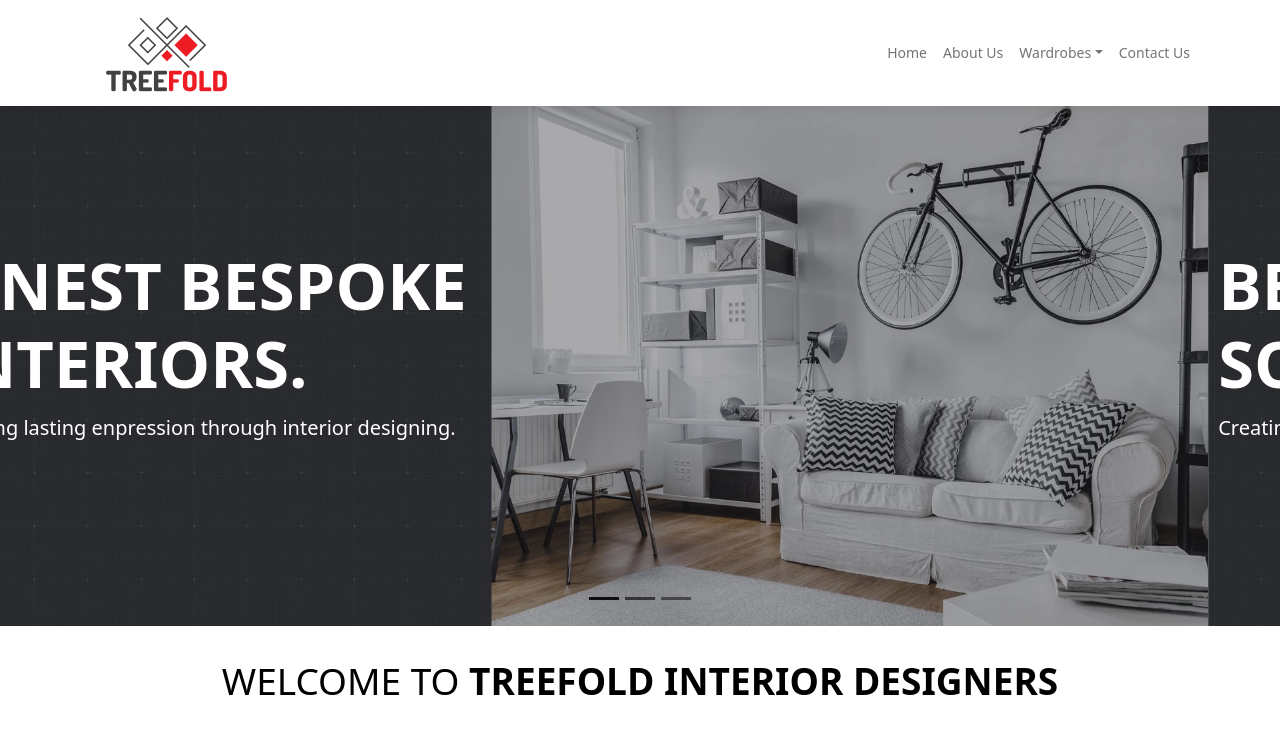
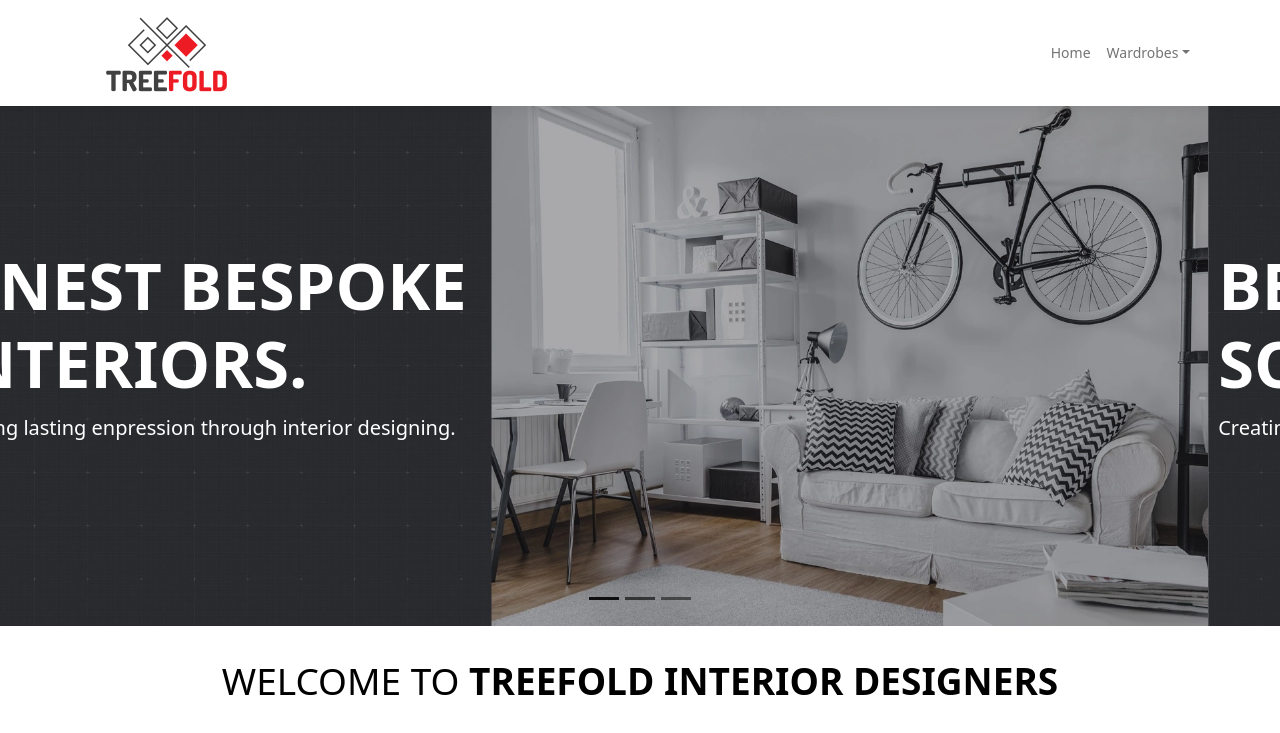
Before and after one commit to Mitali-Bhavsar/TreeFoldWebsite, a plain HTML site: page index.html in a window 1280 px wide. Shown: the top 733 px of the page. Drawn offline with nearby package versions, Linux system fonts and the light colour scheme.

Commit message:
update all file

```diff
--- a/index.html
+++ b/index.html
@@ -50,8 +50,8 @@
                                 <li class="nav-item">
                                     <a class="nav-link" href="index.html" >Home</a>
                                 </li>
-                                <li class="nav-item">
-                                    <a href="aboutus.html" class="nav-link">About Us</a></li>
+                               <!-- <li class="nav-item">
+                                    <a href="aboutus.html" class="nav-link">About Us</a></li>-->
                                 <li class="nav-item dropdown">
                                     <a href="#" class="nav-link dropdown-toggle"  data-bs-toggle="dropdown">Wardrobes</a>
                                         <ul class="dropdown-menu" >
@@ -62,9 +62,9 @@
                                                 <a href="wardrobes.html" class="dropdown-item" >Wardrobes Inside</a></li>
                                          </ul>
                                 </li>
-                                <li class="nav-item">
+                                <!--<li class="nav-item">
                                     <a href="contact.html" class="nav-link">Contact Us</a>
-                                </li>
+                                </li>-->
                             </ul>
                         </div>
                     </nav>
```
Also changed, not shown: wardrobes.html (+4 -4 lines).
